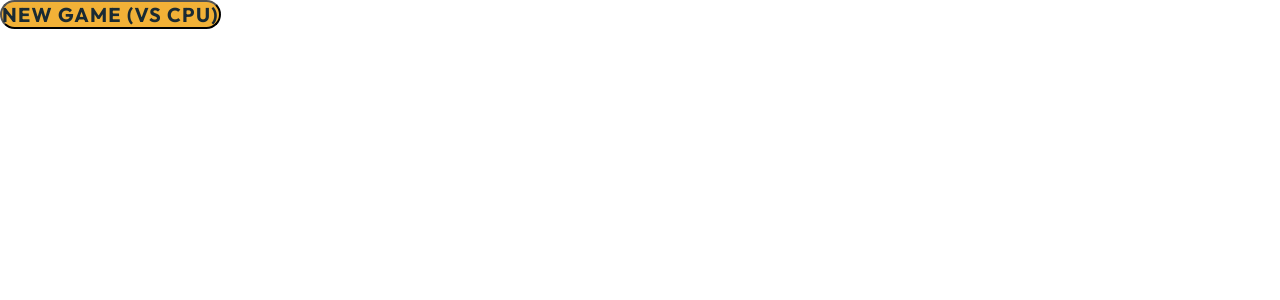
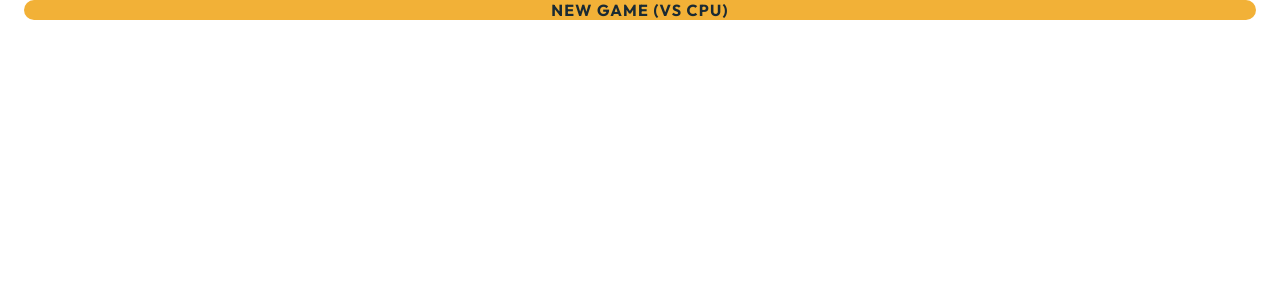
Before and after one commit to yosephwinata/tic-tac-toe, a React (Vite) app: page / in a window 1280 px wide. Shown: the top 300 px of the page. Built offline with nearby package versions, Linux system fonts and the light colour scheme.

Commit message:
Addd typescript to button

```diff
--- a/src/pages/MainMenu.tsx
+++ b/src/pages/MainMenu.tsx
@@ -1,10 +1,17 @@
+import styled from "styled-components";
 import Button from "/src/ui/Button.tsx";
+
+const StyledMainMenu = styled.div`
+  margin: 0 2.4rem;
+`;
 
 const MainMenu = () => {
   return (
-    <>
-      <Button>NEW GAME (VS CPU)</Button>
-    </>
+    <StyledMainMenu>
+      <Button color="yellow" size="large" $fullWidth={true}>
+        NEW GAME (VS CPU)
+      </Button>
+    </StyledMainMenu>
   );
 };
 
--- a/src/ui/Button.tsx
+++ b/src/ui/Button.tsx
@@ -1,8 +1,16 @@
 import styled, { css } from "styled-components";
 
-const sizes = {
+interface SizeStyles {
+  [key: string]: ReturnType<typeof css>;
+}
+
+interface ColorStyles {
+  [key: string]: ReturnType<typeof css>;
+}
+
+const sizes: SizeStyles = {
   large: css`
-    font-size: 2rem;
+    font-size: 1.6rem;
     font-weight: var(--weight-bold);
     letter-spacing: 1.25px;
     border-radius: 15px;
@@ -15,7 +23,7 @@ const sizes = {
   `,
 };
 
-const colors = {
+const colors: ColorStyles = {
   yellow: css`
     background-color: var(--color-yellow);
 
@@ -34,16 +42,24 @@ const colors = {
     background-color: var(--color-gray);
 
     &:hover {
-      background-color: var(--color-light-gray @);
+      background-color: var(--color-light-gray);
     }
   `,
 };
 
-const Button = styled.button`
+interface ButtonProps {
+  size?: keyof typeof sizes;
+  color?: keyof typeof colors;
+  $fullWidth?: boolean;
+}
+
+const Button = styled.button<ButtonProps>`
   color: var(--color-black);
+  border: none;
 
-  ${(props) => sizes[props.size]}
-  ${(props) => colors[props.color]}
+  ${(props) => sizes[props.size || "large"]}
+  ${(props) => colors[props.color || "yellow"]}
+  width: ${(props) => (props.$fullWidth ? "100%" : "initial")};
 `;
 
 Button.defaultProps = {
```
